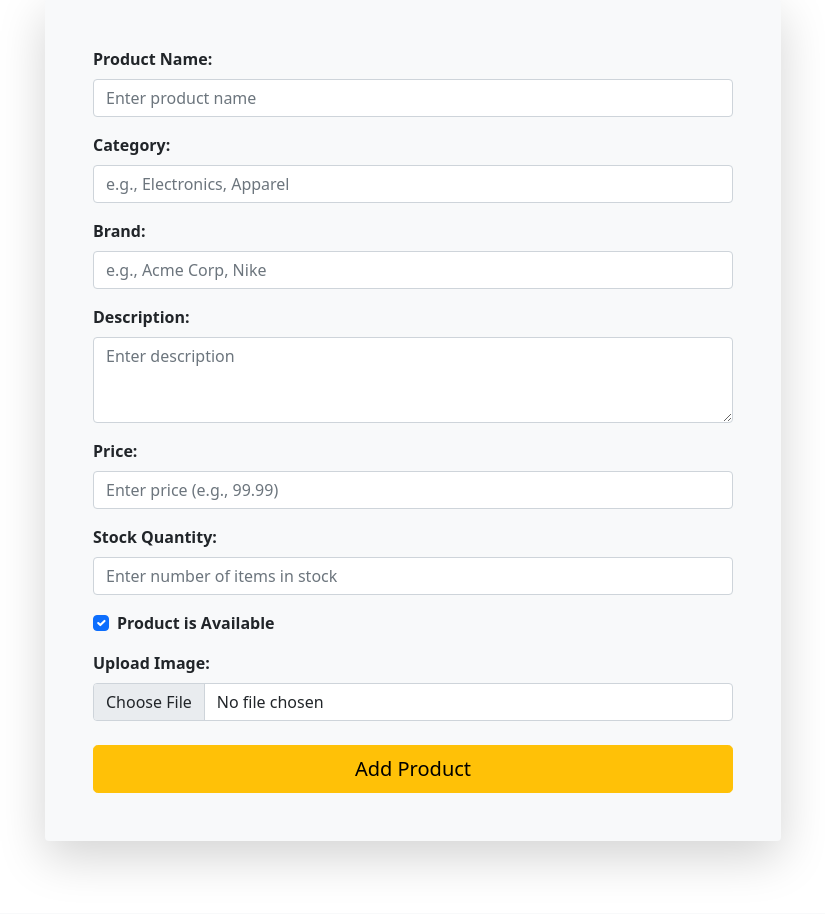
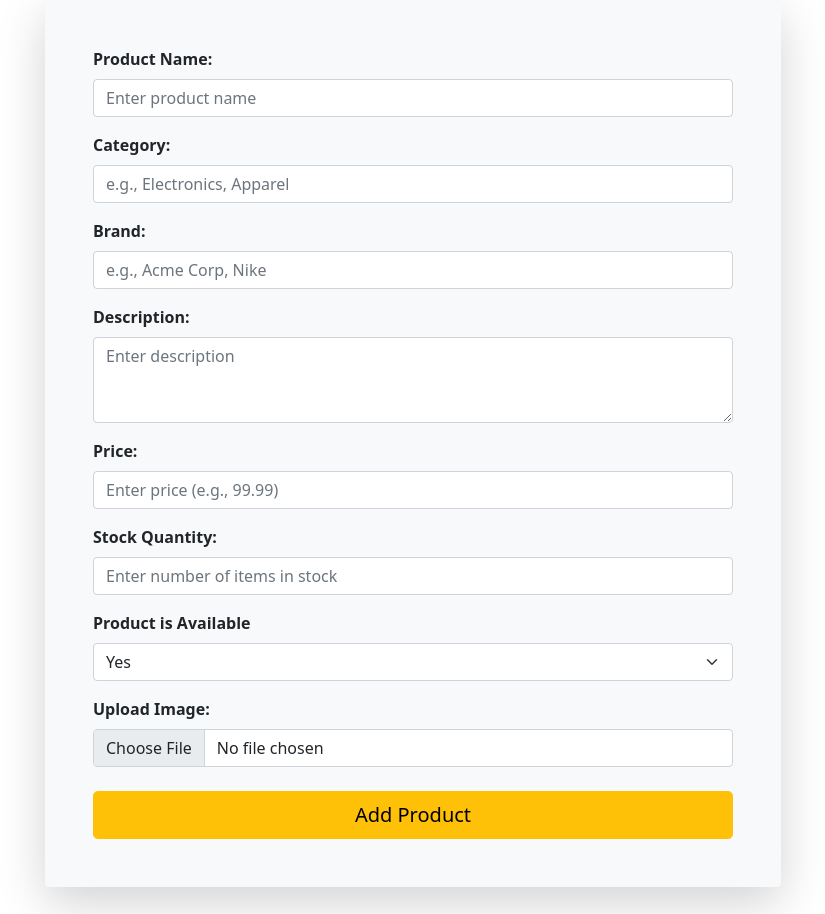
Before and after one commit to NurMohammadakram/Mirpur-Mart, a Django app: page /add_product/ in a window 1280 px wide. Shown: the part 208-1122 px from the top of the page, without its empty margins (227-1052 px from the left). Run offline with Django 5.2, Linux system fonts and the light colour scheme.

Commit message:
updated all products page

```diff
--- a/products/models.py
+++ b/products/models.py
@@ -11,6 +11,8 @@ class Product(models.Model):
     is_available = models.BooleanField(default=True)
     stock_quantity = models.IntegerField(default=0)
 
+
+
     created_at = models.DateTimeField(auto_now_add=True)
     updated_at = models.DateTimeField(auto_now=True)
 
--- a/products/templates/includes/header.html
+++ b/products/templates/includes/header.html
@@ -1,6 +1,6 @@
 <nav class="navbar navbar-expand-lg navbar-light bg-light px-3">
   <div class="container-fluid">
-    <a class="navbar-brand text-warning" href="">Mirpur Mart</a>
+    <a class="navbar-brand text-warning" href="/">Mirpur Mart</a>
     <button class="navbar-toggler" type="button" data-bs-toggle="collapse" data-bs-target="#navbarNav" aria-controls="navbarNav" aria-expanded="false" aria-label="Toggle navigation">
       <span class="navbar-toggler-icon"></span>
     </button>
--- a/products/templates/product_page/add_product.html
+++ b/products/templates/product_page/add_product.html
@@ -24,7 +24,7 @@ Add Product - Mirpur Mart
                     <div class="mb-3">
                         <label for="productName" class="form-label fw-bold">Product Name:</label>
                         <input type="text" class="form-control" id="productName" placeholder="Enter product name"
-                            name="title" required>
+                            name="name" required>
                     </div>
 
                     <div class="mb-3">
@@ -57,9 +57,12 @@ Add Product - Mirpur Mart
                             placeholder="Enter number of items in stock" name="stock_quantity" required>
                     </div>
 
-                    <div class="mb-3 form-check">
-                        <input type="checkbox" class="form-check-input" id="isAvailable" name="is_available" checked>
-                        <label class="form-check-label fw-bold" for="isAvailable">Product is Available</label>
+                    <div class="mb-3">
+                        <label for="isAvailable" class="form-label fw-bold">Product is Available</label>
+                        <select id="isAvailable" name="is_available" class="form-select">
+                            <option value="True" selected>Yes</option>
+                            <option value="False">No</option>
+                        </select>
                     </div>
 
                     <div class="mb-4">
--- a/products/views.py
+++ b/products/views.py
@@ -1,20 +1,43 @@
-from django.shortcuts import render
+from django.shortcuts import render, redirect
 from .models import Product
+from decimal import Decimal, InvalidOperation
 
 def home(request):
     return render(request, 'index.html')
 
 def add_product(request):
     if request.method == 'POST':
+        name = request.POST.get('name')
+        description = request.POST.get('description')
+
+        price_raw = request.POST.get('price', '0')
+        try:
+            price = Decimal(price_raw)
+        except (InvalidOperation, TypeError):
+            price = Decimal('0.00')
+
+        category = request.POST.get('category')
+        brand = request.POST.get('brand')
+
+        is_av_raw = request.POST.get('is_available', 'True')
+        is_available = str(is_av_raw).lower() in ('true', '1', 'yes')
+
+        stock_raw = request.POST.get('stock_quantity', '0')
+        try:
+            stock_quantity = int(stock_raw)
+        except (ValueError, TypeError):
+            stock_quantity = 0
+
         Product.objects.create(
-            name=request.POST.get('name'),
-            description=request.POST.get('description'),
-            price=request.POST.get('price'),
-            category=request.POST.get('category'),
-            brand=request.POST.get('brand'),
-            is_available=request.POST.get('is_available', True),
-            stock_quantity=request.POST.get('stock_quantity', 0)
+            name=name,
+            description=description,
+            price=price,
+            category=category,
+            brand=brand,
+            is_available=is_available,
+            stock_quantity=stock_quantity
         )
+        return redirect('all_products')
     return render(request, 'product_page/add_product.html')
 
 def all_products(request):
```
Also changed, not shown: db.sqlite3, products/migrations/0002_alter_product_id.py (added).
